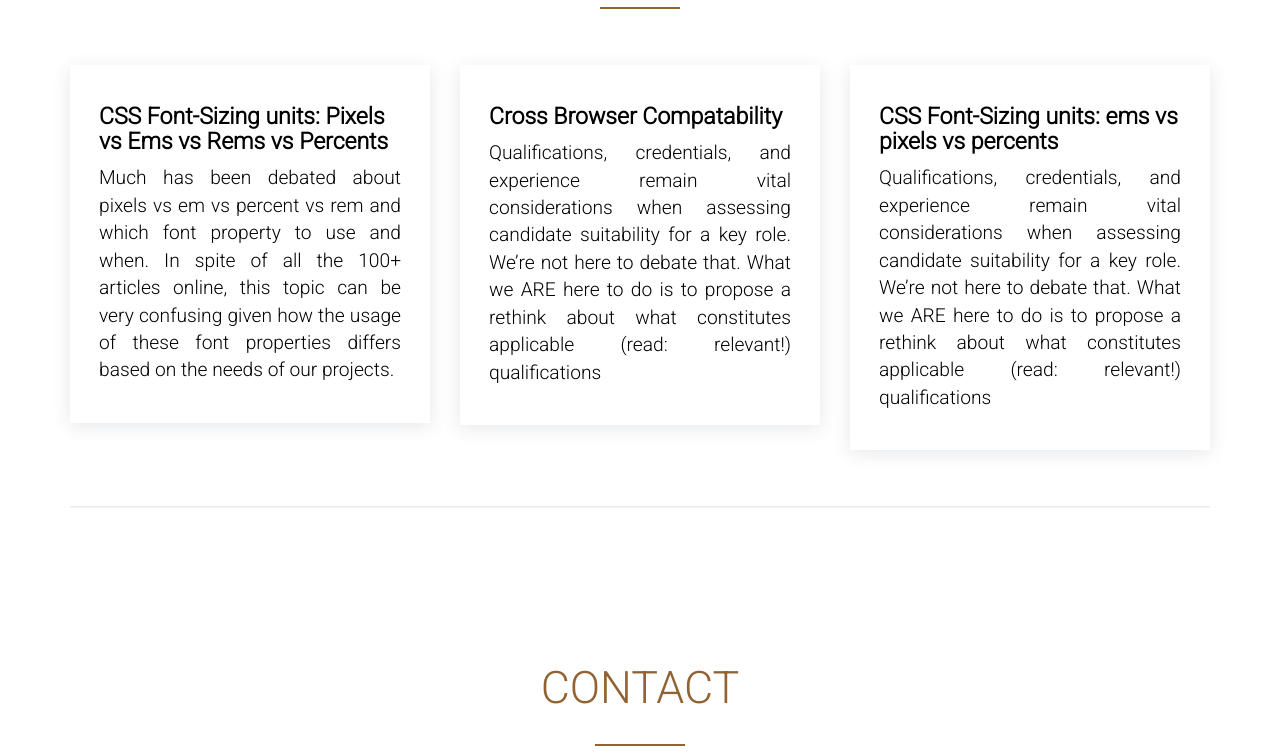
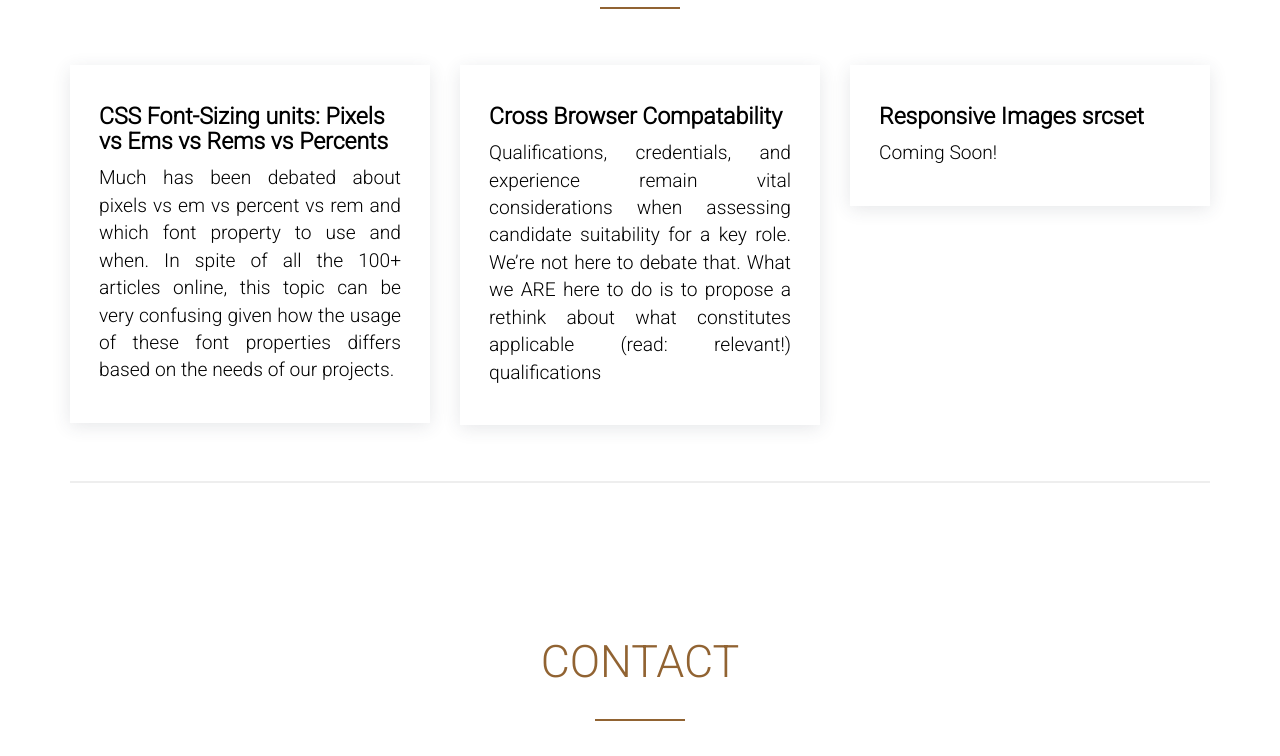
Before and after one commit to mm86/mm86.github.io, a plain HTML site: page index.html in a window 1280 px wide. Shown: the part 3129-3885 px from the top of the page. Drawn offline with nearby package versions, Linux system fonts and the light colour scheme.

Commit message:
style: Update the content of the blog section

```diff
--- a/index.html
+++ b/index.html
@@ -192,8 +192,8 @@
                         </div>
                         <div class="col-sm-4">
                          <div class="blogpost">
-                          <h4>CSS Font-Sizing units: ems vs pixels vs percents</h4>
-                          <p>Qualifications, credentials, and experience remain vital considerations when assessing candidate suitability for a key role. We’re not here to debate that. What we ARE here to do is to propose a rethink about what constitutes applicable (read: relevant!) qualifications</p>
+                          <h4>Responsive Images srcset</h4>
+                          <p>Coming Soon!</p>
                           </div>
                         </div>
                     </div>
```
